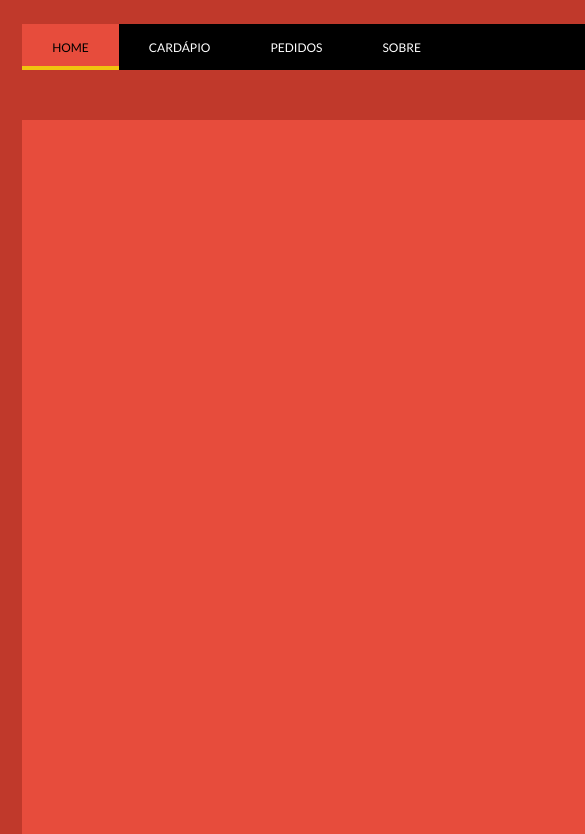
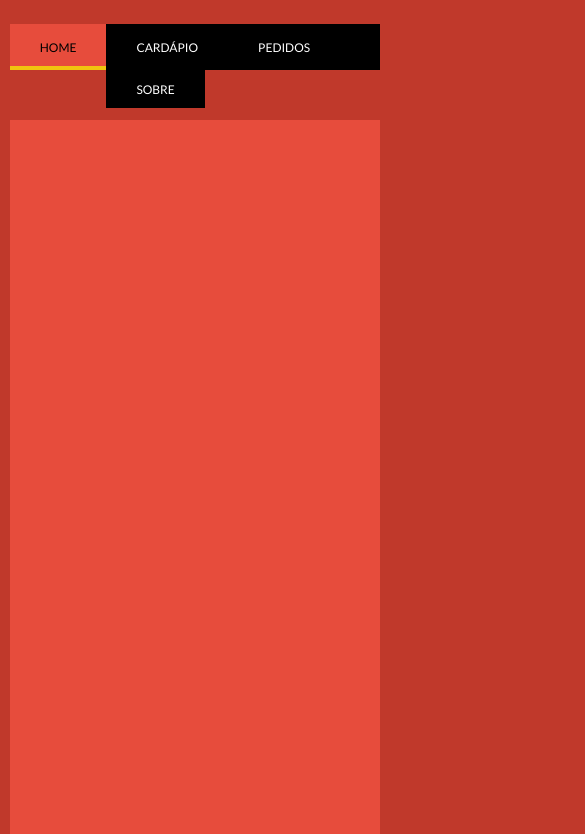
Before and after one commit to devinfinite/projPizzaria, a plain HTML site: page index.html in a window 390 px wide. Shown: the part 164-998 px from the top of the page, 585 px wide, since content can reach past the window. Drawn offline with nearby package versions, Linux system fonts and the light colour scheme.

Commit message:
Testando adaptar para celular

```diff
--- a/css/main.css
+++ b/css/main.css
@@ -64,8 +64,7 @@ textarea {
 	body {
 	background: #c0392b;
 	width: 100%;
-	min-width:885px;
-	max-width:2000px
+	max-width:2000px;
 }
 
 #cabecalho {
@@ -74,7 +73,7 @@ textarea {
 	background-color: black;
 	margin: 0 auto;
 	color: white;
-	border-bottom: 4px solid #f1c40f;;
+	border-bottom: 4px solid #f1c40f;
 }
 
 #alinharsite {
@@ -463,16 +462,44 @@ textarea:focus, input:focus{
    Media Queries
    ========================================================================== */
 
-@media only screen and (min-width: 35em) {
+@media screen and (max-width: 340px) {
+	body {
+
+	}
+
+	#menuprincipal, #menutras {
+		display: none;
+	}
+}
+
+@media only screen and (max-width: 500px) and (min-width: 340px) {
 
 }
 
-@media print,
-       (-o-min-device-pixel-ratio: 5/4),
-       (-webkit-min-device-pixel-ratio: 1.25),
-       (min-resolution: 120dpi) {
+@media only screen and (max-width: 620px) and (min-width: 500px) {
 
 }
+
+@media only screen and (max-width: 788px) and (min-width: 620px) {
+
+}
+
+@media only screen and (max-width: 1012px) and (min-width: 788px) {
+
+
+}
+
+@media only screen and (max-width: 1402px) and (min-width: 1012px) {
+	body {
+
+	}
+}
+
+
+@media only screen and (-webkit-min-device-pixel-ratio: 1.5),
+only screen and (min--moz-device-pixel-ratio: 1.5),
+only screen and (-o-min-device-pixel-ratio: 3/2),
+only screen and (min-device-pixel-ratio: 1.5) { }
 
 /* ==========================================================================
    Helper classes
--- a/index.html
+++ b/index.html
@@ -9,8 +9,9 @@
         <meta http-equiv="X-UA-Compatible" content="IE=edge,chrome=1">
         <title>Projeto Pizzaria ~Em desenvolvimento~</title>
         <meta name="description" content="Desenvolvimento projeto pizzaria">
-        <meta name="viewport" content="width=device-width">
-
+        <meta name="HandheldFriendly" content="True">
+        <meta name="MobileOptimized" content="320">
+        <meta name="viewport" content="width=device-width, initial-scale=1">
         <link rel="stylesheet" href="css/normalize.min.css">
         <link rel="stylesheet" href="css/main.css">
         <script src="js/vendor/modernizr-2.6.2-respond-1.1.0.min.js"></script>
```
